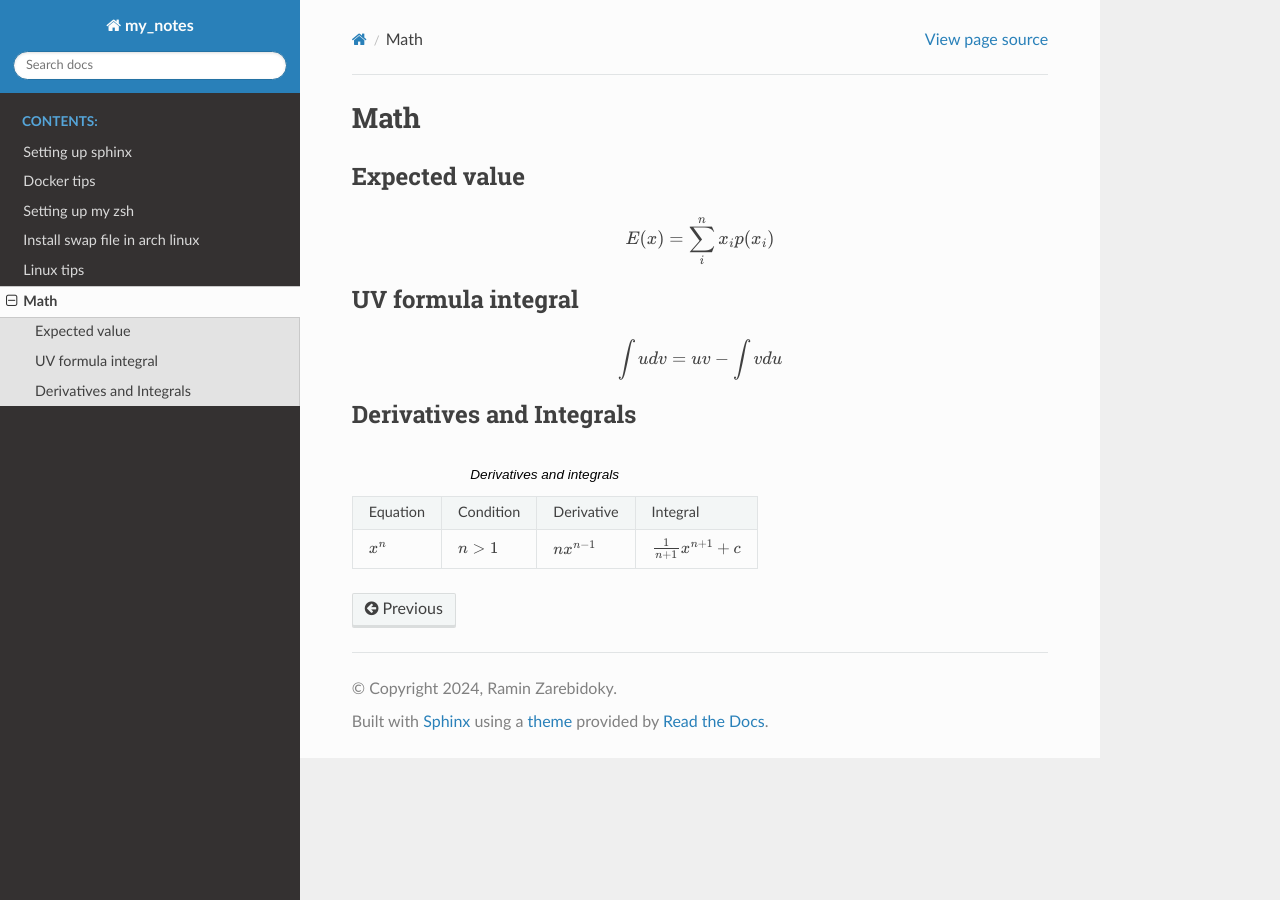
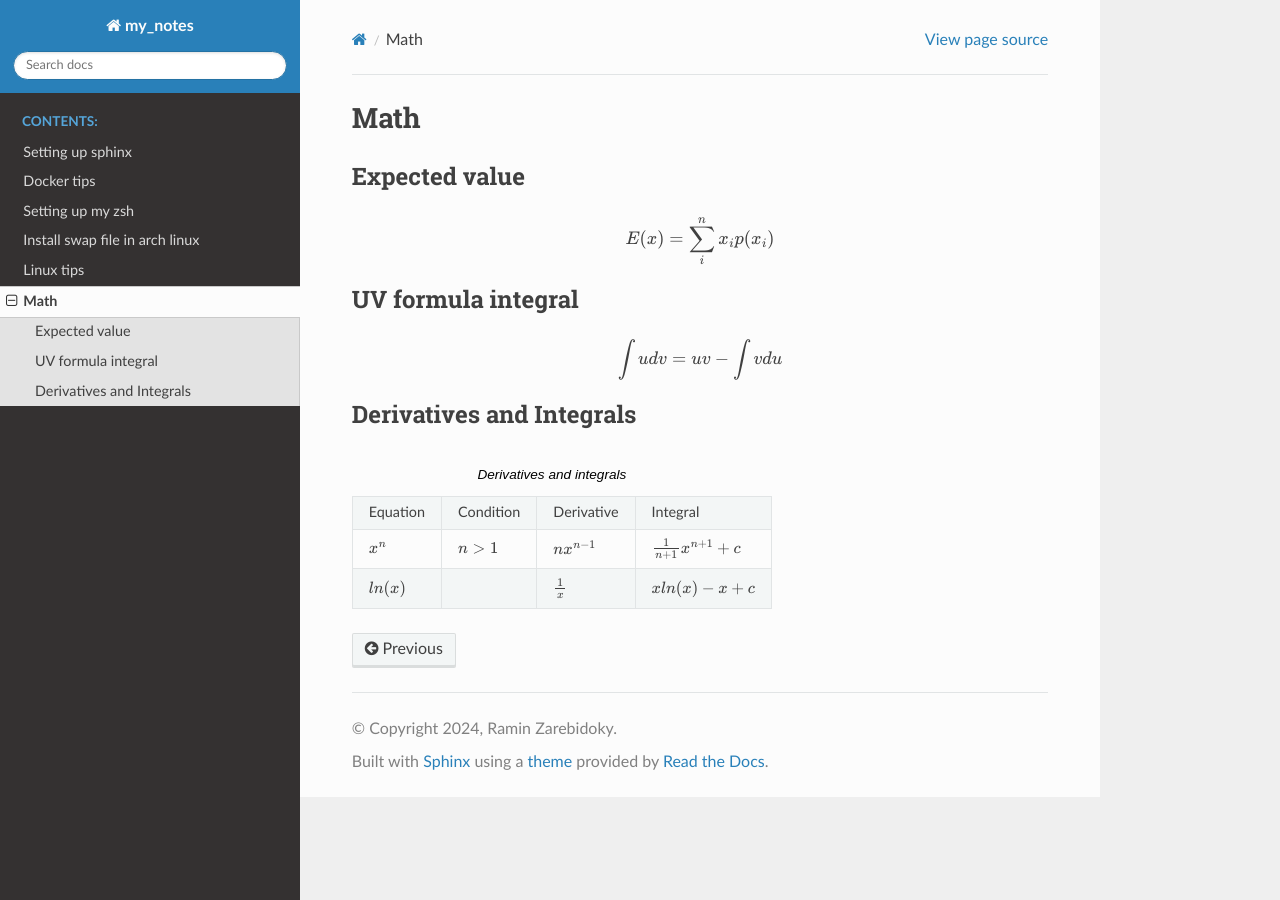
Before and after one commit to LiterallyTheOne/my_notes, a Sphinx documentation site: the page built from docs/source/math.rst, in a window 1280 px wide. Built offline with Sphinx 7.4.7 and the Read the Docs theme 2.0.0, drawn with Linux system fonts in a browser that asks for light colours.

Commit message:
Add derivative and integral of ln(x)

```diff
--- a/docs/source/math.rst
+++ b/docs/source/math.rst
@@ -28,3 +28,7 @@ Derivatives and Integrals
       - :math:`n>1`
       - :math:`nx^{n-1}`
       - :math:`\frac{1}{n+1}x^{n+1} + c`
+    * - :math:`ln(x)`
+      -
+      - :math:`\frac{1}{x}`
+      - :math:`x ln(x) - x + c`
```
